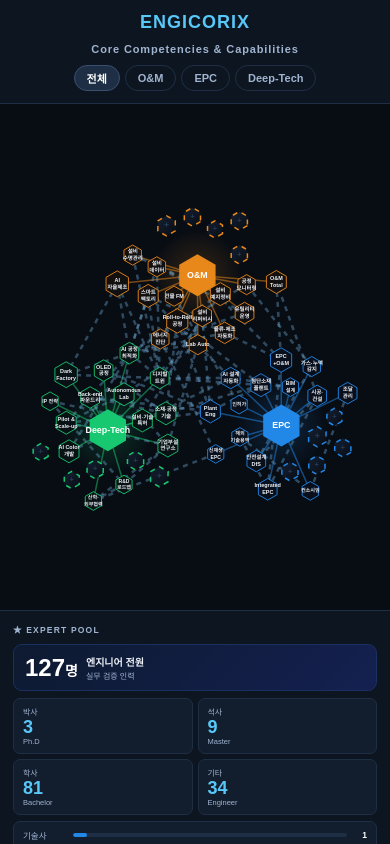
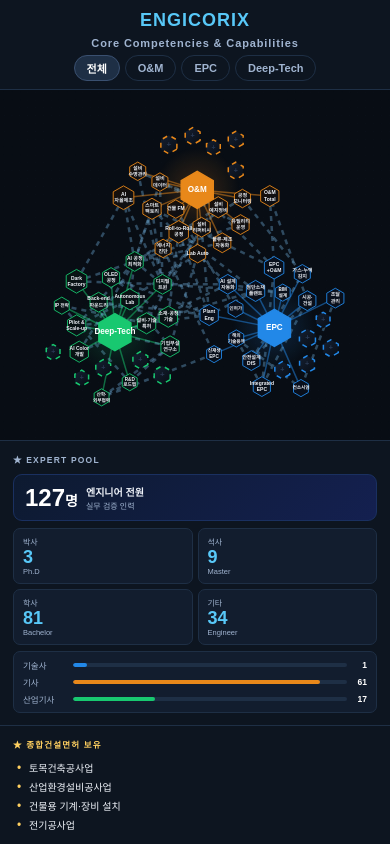
Before and after one commit to Engicorix/engicorix.github.io, a plain HTML site: page index.html in a window 390 px wide. Drawn offline with Linux system fonts and the light colour scheme; animation ran at ten frames a second.

Commit message:
Update index.html

```diff
--- a/index.html
+++ b/index.html
@@ -117,12 +117,16 @@ canvas:active{cursor:grabbing;}
   box-shadow:0 3px 12px rgba(0,0,0,.5);display:none;white-space:nowrap}
 
 @media (max-width: 768px) {
-  .hdr { flex-direction: column; height: auto; padding: 12px 10px; gap: 10px; }
+  .hdr { flex-direction: column; height: auto; padding: 10px 10px 8px; gap: 6px; }
   .hdr-mid { position: relative; left: 0; transform: none; }
   .filters { flex-wrap: wrap; justify-content: center; }
   .layout { flex-direction: column; }
-  .gwrap { flex: none; height: 60vh; }
-  .sb { width: 100%; height: 40vh; border-left: none; border-top: 1px solid var(--border); }
+  /* 기존엔 gwrap(60vh)+sb(40vh)=100vh 였는데, 헤더 높이가 별도로 더해져
+     전체 합이 100vh를 넘어가면서 body의 overflow:hidden에 하단이 잘렸음.
+     .layout은 이미 헤더를 제외한 나머지 공간(flex:1)을 정확히 차지하므로,
+     그 안에서는 vh가 아닌 flex 비율로 나눠서 실제 남은 공간 안에서만 분배되도록 함 */
+  .gwrap { flex: 1 1 0; height: auto; min-height: 0; }
+  .sb { flex: 1.15 1 0; height: auto; min-height: 0; width: 100%; border-left: none; border-top: 1px solid var(--border); }
 }
 </style>
 </head>
```
